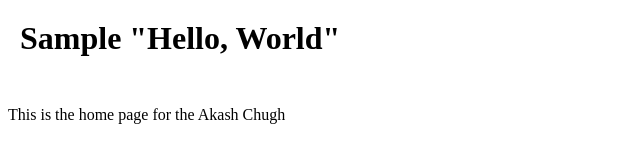
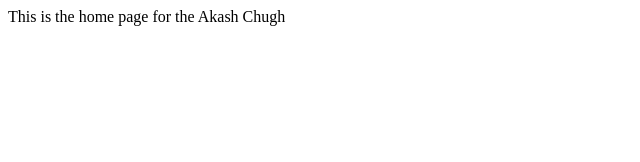
Before and after one commit to chughakash/chughakash.github.io, a plain HTML site: page index.html in a window 1280 px wide. Shown: the whole page, without its empty margins (0-640 px from the left). Drawn offline with Linux system fonts and the light colour scheme.

```diff
--- a/index.html
+++ b/index.html
@@ -3,15 +3,6 @@
     <title>Sample "Hello, World"</title>
   </head>
   <body bgcolor=white>
-
-    <table border="0" cellpadding="10">
-      <tr>
-        <td>
-          <h1>Sample "Hello, World"</h1>
-        </td>
-      </tr>
-    </table>
-
     <p>This is the home page for the Akash Chugh </p>
   </body>
 </html>
```
